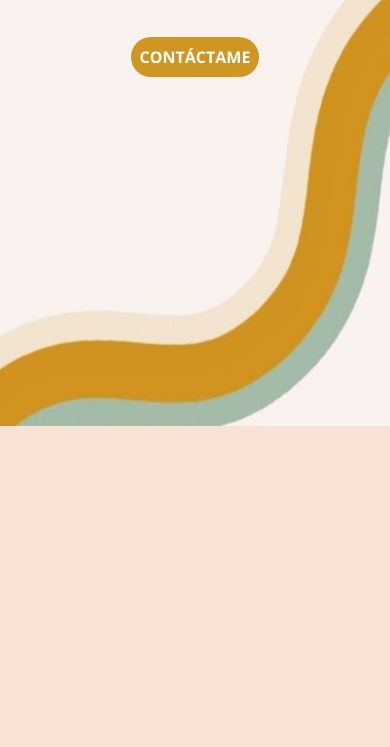
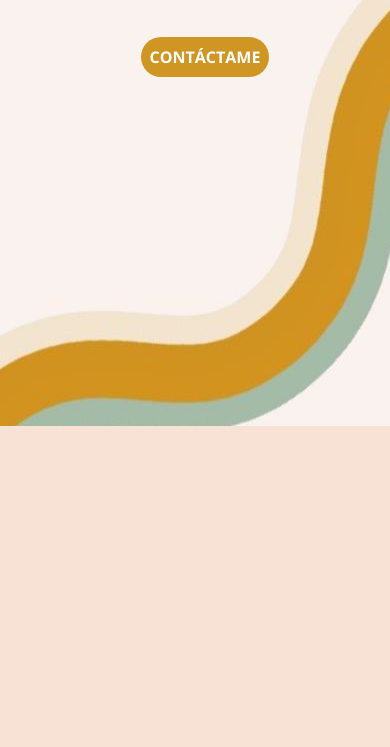
Before and after one commit to Roxanaarmoa/portfolio, a plain HTML site: page index.html in a window 390 px wide. Shown: the part 418-1165 px from the top of the page. Drawn offline with nearby package versions, Linux system fonts and the light colour scheme.

Commit message:
agregando carpeta 1, 2 y 3

```diff
--- a/style.css
+++ b/style.css
@@ -565,12 +565,12 @@ label p{
     .start-content{
         height:100vh;
         padding: 0px;
-        width: 400px;
+        width: 420px;
     }
 
 
     .imagen-responsive {
-        width: 400px;
+        width: 420px;
         height: 100vh;
         display: flex;
 
```
